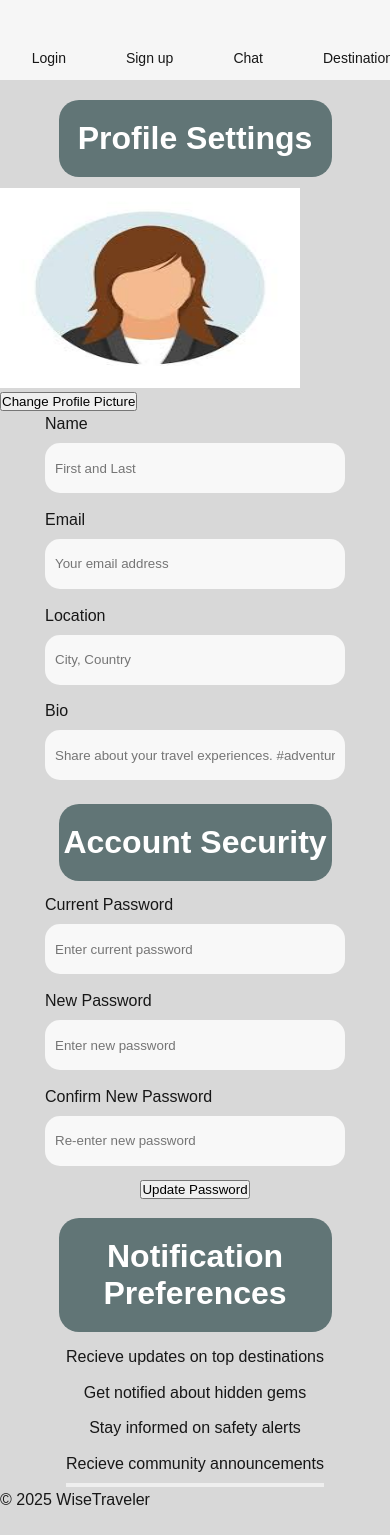
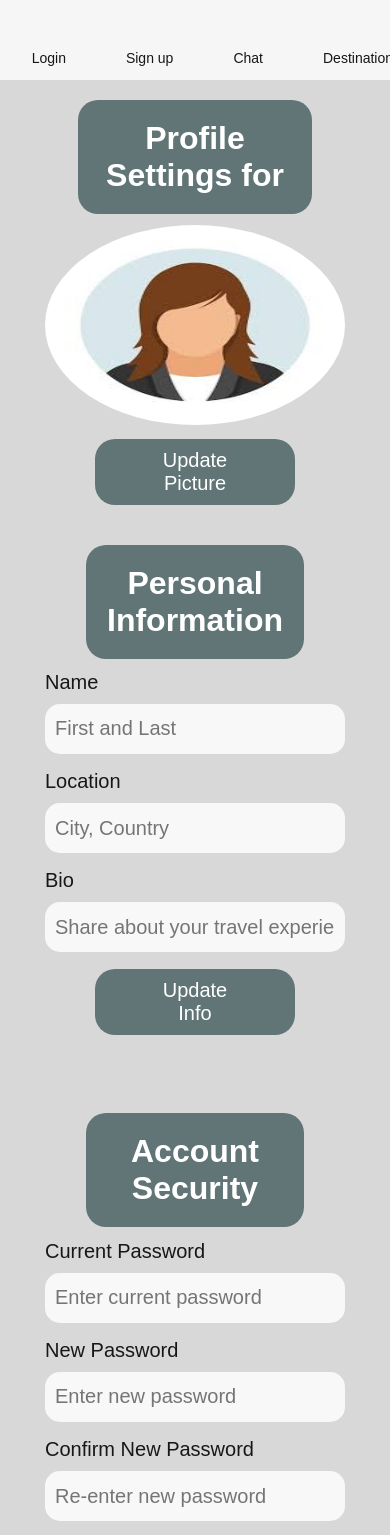
Before and after one commit to paragonsean/s25-Yellow, a Next.js app in the folder wisetraveler/: page /Profile in a window 390 px wide. Shown: the top 1535 px of the page. Before the commit the page ends 1509 px from the top, so only its background shows below. Built offline with nearby package versions, Linux system fonts and the light colour scheme.

Commit message:
redirected successful logins to /profile; passed email as uri param; updated profile/page.jsx logic; updated profile styling; updated sign up page styling

```diff
--- a/wisetraveler/src/app/Profile/page.jsx
+++ b/wisetraveler/src/app/Profile/page.jsx
@@ -1,73 +1,93 @@
 "use client";
 import styles from "./style.module.css";
-import { useState } from "react";
+import { useState, useEffect } from "react";
 import React from "react";
-import Image from "next/image"
+import Image from "next/image";
 
-export default function Profile()
-{
+export default function Profile() {
   const [name, setName] = useState("");
   const [email, setEmail] = useState("");
   const [location, setLocation] = useState("");
   const [bio, setBio] = useState("");
-  const [password,setPassword] = useState("");
+  const [password, setPassword] = useState("");
 
-  const UpdateProfile = async () =>
-  {
-    try
-    {
-      const response = await fetch("/api/profile",
-      {
+  useEffect(() => {
+    const params = new URLSearchParams(window.location.search);
+    const userEmail = params.get("email");
+    if (userEmail) {
+      setEmail(userEmail);
+      //fetchData(userEmail); // UNCOMMENT THIS WHEN GET ROUTE IS IMPLEMENTED
+    }
+  }, []);
+
+  const fetchData = async (email) => {
+    try {
+      const response = await axios.get(`api/user/${email}`);
+      setUserData(response.data[0]);
+    } catch (error) {
+      console.error(error);
+    }
+  };
+
+  const UpdateProfile = async () => {
+    // DO NOT UPDATE EMAIL (EMAIL SHOULD BE READ-ONLY)
+    try {
+      const response = await fetch("/api/profile", {
         method: "POST",
-        headers:
-        {
+        headers: {
           "Content -Type": "application/json",
         },
 
-        body: JSON.stringify({name, email, location, bio, password}),
+        body: JSON.stringify({ name, location, bio, password }),
       });
 
-      if (response.ok)
-      {
+      if (response.ok) {
         const data = await response.json();
         alert("Profile updated successfully.");
-      }
-
-      else
-      {
+      } else {
         alert("Unable to update profile.");
       }
-    }
-
-    catch(error)
-    {
-      console.log(error);
+    } catch (error) {
+      alert(error.message);
     }
   };
 
-  const onSubmit = (e) =>
-  {
+  const updateInfo = (e) => {
     e.preventDefault();
     UpdateProfile();
   };
 
+  const updatePassword = (e) => {
+    e.preventDefault();
+    // TODO: UPDATE PASSWORD
+  };
+
+
+  const updatePic = (e) => {
+    e.preventDefault();
+    // TODO: UPDATE PICTURE
+  };
+
   return (
     <div>
-      <h1 className = {styles.header}>Profile Settings</h1>
-
+      <h1 className={styles.header} style={{ margin: "5% 20% 3% 20%" }}>Profile Settings for {email}</h1>
+      <div className={styles.profilePic}>
         <Image
           src={"/images/avatar-placeholder.jpg"}
           alt="Profile"
           width={300}
           height={200}
-        className={styles.Image}
+          className={styles.profileImage}
         />
-
-     <button type="button" className={styles.PButton}>Change Profile Picture</button>
-
-      <form
-        className = {styles.form}>
-        <label className = {styles.label}>
+        <button type="button" className={styles.button} onClick={updatePic}>
+          Update Picture
+        </button>
+      </div>
+      <div className={styles.profileContainer}>
+        <div className={styles.personalInfoContainer}>
+          <h1 className={styles.header}>Personal Information</h1>
+          <form className={styles.form}>
+            <label className={styles.label}>
               Name
               <input
                 id="name"
@@ -79,20 +99,6 @@ export default function Profile()
                 onChange={(e) => setName(e.target.value)}
               />
             </label>
-
-          <label className={styles.label}>
-            Email
-            <input
-              id="email"
-              type="email"
-              name="email"
-              placeholder="Your email address"
-              className={styles.input}
-              required
-              onChange={(e) => setEmail(e.target.value)}
-            />
-          </label>
-
             <label className={styles.label}>
               Location
               <input
@@ -105,7 +111,6 @@ export default function Profile()
                 onChange={(e) => setLocation(e.target.value)}
               />
             </label>
-
             <label className={styles.label}>
               Bio
               <input
@@ -118,13 +123,18 @@ export default function Profile()
                 onChange={(e) => setBio(e.target.value)}
               />
             </label>
+            <button
+              type="button"
+              className={styles.button}
+              onClick={updateInfo}
+            >
+              Update Info
+            </button>
           </form>
-
+        </div>
+        <div className={styles.securityInfoContainer}>
           <h1 className={styles.header}>Account Security</h1>
-
-      <form
-        className={styles.form}>
-
+          <form className={styles.form}>
             <label className={styles.label}>
               Current Password
               <input
@@ -137,7 +147,6 @@ export default function Profile()
                 onChange={(e) => setPassword(e.target.value)}
               />
             </label>
-
             <label className={styles.label}>
               New Password
               <input
@@ -150,7 +159,6 @@ export default function Profile()
                 onChange={(e) => setPassword(e.target.value)}
               />
             </label>
-
             <label className={styles.label}>
               Confirm New Password
               <input
@@ -163,41 +171,37 @@ export default function Profile()
                 onChange={(e) => setPassword(e.target.value)}
               />
             </label>
-
-        <button type="button" className={styles.PButton}>
+            <button
+              type="button"
+              className={styles.button}
+              onClick={updatePassword}
+            >
               Update Password
             </button>
           </form>
-
+        </div>
+        <div className={styles.notificationsContainer}>
           <h1 className={styles.header}>Notification Preferences</h1>
-
-      <form
-        className={styles.form}>
-        <label className= {styles.label}>
+          <form className={styles.form}>
+            <label className={styles.label}>
               Recieve updates on top destinations
-
             </label>
 
-        <label className= {styles.label}>
+            <label className={styles.label}>
               Get notified about hidden gems
-
             </label>
 
-        <label className= {styles.label}>
+            <label className={styles.label}>
               Stay informed on safety alerts
-
             </label>
 
-        <label className= {styles.label}>
+            <label className={styles.label}>
               Recieve community announcements
-
               <button type="checkbox" className={styles.checkbox}></button>
             </label>
-
-
-
           </form>
-
+        </div>
+      </div>
     </div>
   );
 }
--- a/wisetraveler/src/app/Profile/style.module.css
+++ b/wisetraveler/src/app/Profile/style.module.css
@@ -1,10 +1,43 @@
 .header {
     text-align: center;
-    margin: 5% 35% 3% 35%;
     padding: 20px 0;
+    margin: 5% 0;
     background-color: #617576;
     border-radius: 20px;
     color: #ffffff;
+}
+
+.profilePic {
+    display: flex;
+    flex-direction: column;
+    justify-content: center;
+    align-items: center;
+    gap: 10px;
+}
+
+.profileImage {
+    border-radius: 50%;
+}
+
+.button {
+    display: flex;
+    flex-direction: column;
+    justify-content: center;
+    align-items: center;
+    padding: 10px 50px;
+    width: 200px;
+    background-color: #617576;
+    color: #ffffff;
+    border: none;
+    border-radius: 20px;
+    margin: 1%;
+    font-size: 20px;
+}
+
+.button:hover {
+    cursor: pointer;
+    background-color: #b0b39a;
+    transition: background-color 0.3s ease;
 }
 
 .form {
@@ -13,6 +46,7 @@
     justify-content: center;
     align-items: center;
     gap: 10px;
+    font-size: 20px;
 }
 
 .label {
@@ -24,41 +58,7 @@
     border: none;
     margin: 1%;
     gap: 10px;
-}
-
-.forgotPasswordButton {
-    display: flex;
-    flex-direction: column;
-    justify-content: center;
-    align-items: center;
-    padding: 10px;
-    border: none;
-    background-color: transparent;
-}
-
-.forgotPasswordButton:hover {
-    cursor: pointer;
-    text-decoration: underline;
-}
-
-.loginButton {
-    display: flex;
-    flex-direction: column;
-    justify-content: center;
-    align-items: center;
-    padding: 10px 50px;
-    width: 200px;
-    background-color: #617576;
-    color: #ffffff;
-    border: none;
-    border-radius: 20px;
-    margin: 1%;
-}
-
-.loginButton:hover {
-    cursor: pointer;
-    background-color: #b0b39a;
-    transition: background-color 0.6s ease;
+    font-size: 20px;
 }
 
 .input {
@@ -72,6 +72,35 @@
     height: 50px;
     width: 500px;
     padding: 10px;
+    font-size: 20px;
+}
+
+.profileContainer {
+    display: flex;
+    justify-content: space-between;
+    gap: 20px;
+    padding: 0 5%;
+}
+
+.personalInfoContainer,
+.securityInfoContainer,
+.notificationsContainer {
+    flex: 1;
+    border-radius: 15px;
+    padding: 20px;
+}
+
+@media screen and (max-width: 1024px) {
+    .profileContainer {
+        flex-direction: column;
+        gap: 20px;
+    }
+
+    .personalInfoContainer,
+    .securityInfoContainer,
+    .notificationsContainer {
+        width: 100%;
+    }
 }
 
 @media screen and (max-width: 1200px) {
--- a/wisetraveler/src/app/login/page.jsx
+++ b/wisetraveler/src/app/login/page.jsx
@@ -20,7 +20,7 @@ export default function LogIn() {
 
       if (response.ok) {
         alert("Login successful, welcome back, Traveler");
-        window.location.href = "/profile";
+        window.location.href = `/profile?email=${email}`;
       } else {
         alert("Login was unsuccessful, Traveler. Please try again later");
       }
--- a/wisetraveler/src/app/signup/page.jsx
+++ b/wisetraveler/src/app/signup/page.jsx
@@ -24,12 +24,12 @@ export default function LogIn() {
         </label>
         <label className="terms">
             <input type="checkbox"  className={styles.checkbox} required/>
-            By Signing up, you agree to our <a href="/TermsAndConditions">Terms and Conditions</a>
+            By signing up, you agree to our <a href="/TermsAndConditions">Terms and Conditions</a>
         </label>
         <button type="submit" className={styles.loginButton}>Join now</button>
         <label className="label-container">
             Already a member?
-            <button type="button" className={styles.login}> Log in</button>
+            <button type="button" className={styles.login}>Login</button>
         </label>
       </form>
     </div>
--- a/wisetraveler/src/app/signup/style.module.css
+++ b/wisetraveler/src/app/signup/style.module.css
@@ -7,12 +7,18 @@
     color: #ffffff;
 }
 
+.checkbox {
+    margin: 10px;
+    font-size: 20px;
+}
+
 .form {
     display: flex;
     flex-direction: column;
     justify-content: center;
     align-items: center;
     gap: 10px;
+    font-size: 20px;
 }
 
 .label {
@@ -24,15 +30,20 @@
     border: none;
     margin: 1%;
     gap: 10px;
+    font-size: 20px;
 }
-.terms{
+
+.terms {
     display: flex;
     align-items: center;
+    font-size: 20px;
 }
+
 .login {
     padding: 10px;
     border: none;
     background-color: transparent;
+    font-size: 20px;
 }
 
 .login:hover {
@@ -56,6 +67,7 @@
     border: none;
     border-radius: 20px;
     margin: 1%;
+    font-size: 20px;
 }
 
 .loginButton:hover {
@@ -75,6 +87,7 @@
     height: 50px;
     width: 500px;
     padding: 10px;
+    font-size: 20px;
 }
 
 @media screen and (max-width: 1200px) {
```
Lines whose indentation alone changed are shown as unchanged.
